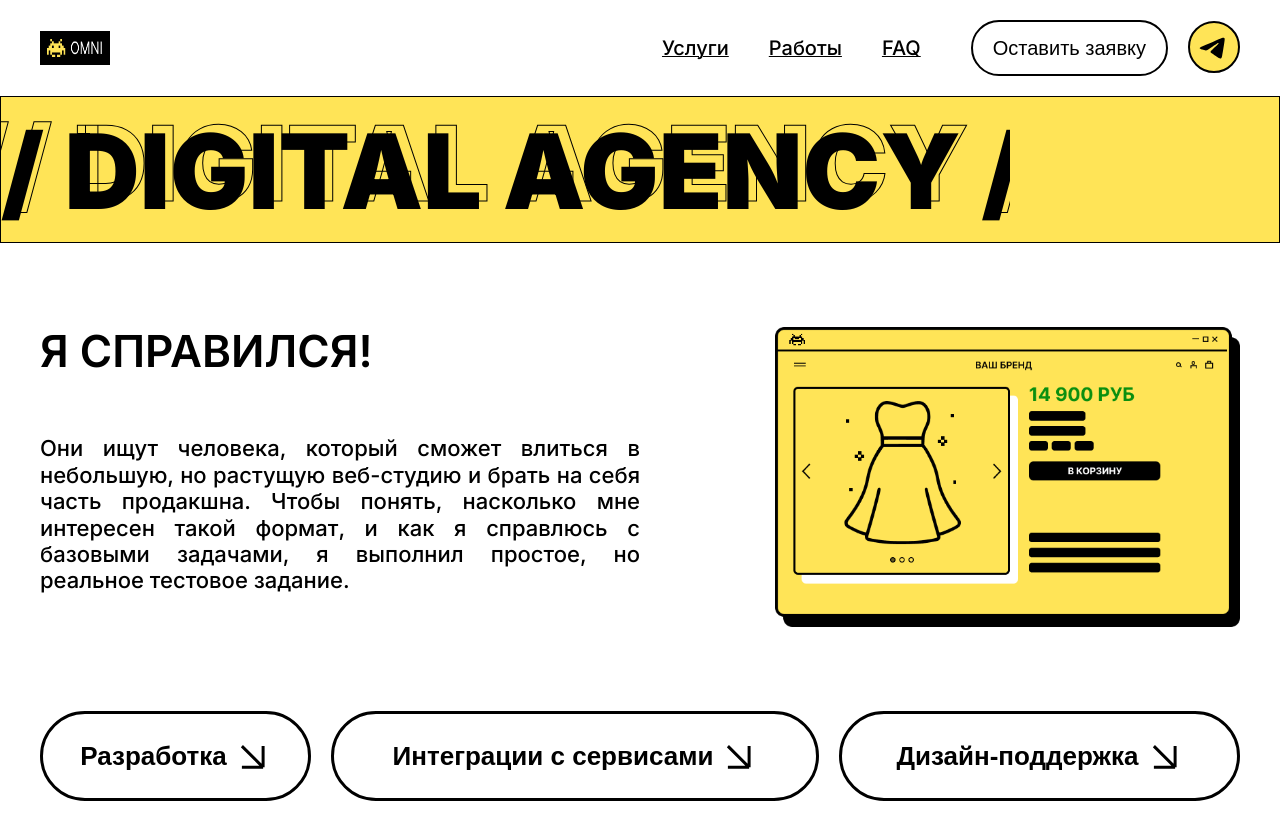
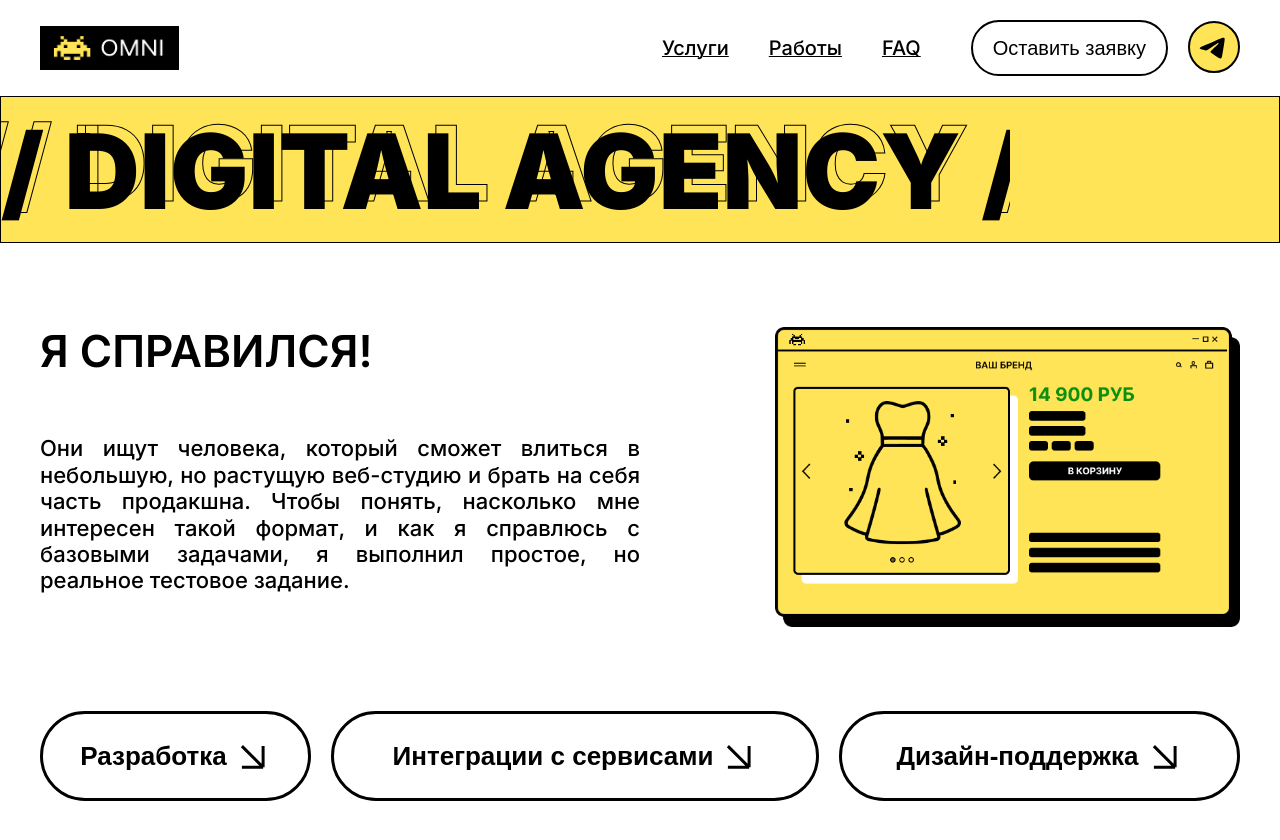
Before and after one commit to IrinaTab/omni-intern-test, a plain HTML site: page index.html in a window 1280 px wide. Drawn offline with Linux system fonts and the light colour scheme; a web font is replaced by a local one.

Commit message:
Лого

```diff
--- a/styles.scss
+++ b/styles.scss
@@ -32,8 +32,8 @@ body {
         padding-bottom: 20px;
     }
     &__logo {
-        width: 70px;
-        height: 34px;
+        width: 139px;
+        height: 44px;
     }
     &__box {
         display: flex;
```
Also changed, not shown: styles.css, 1 other file.
